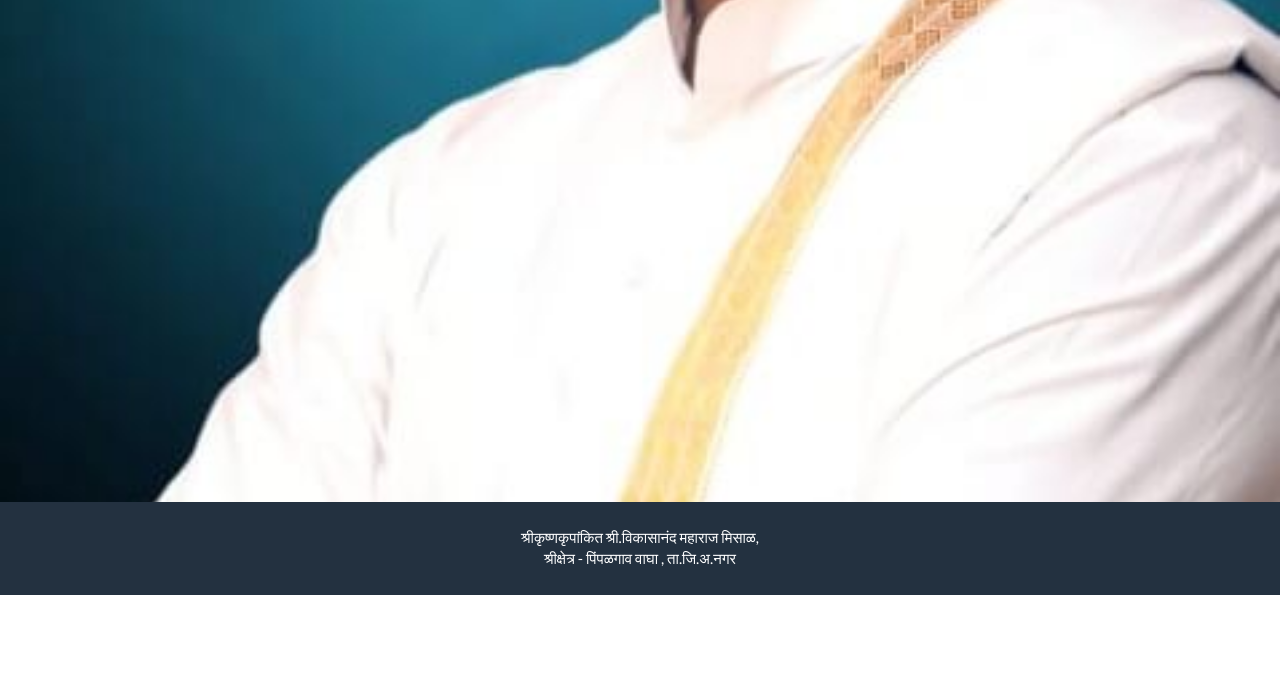
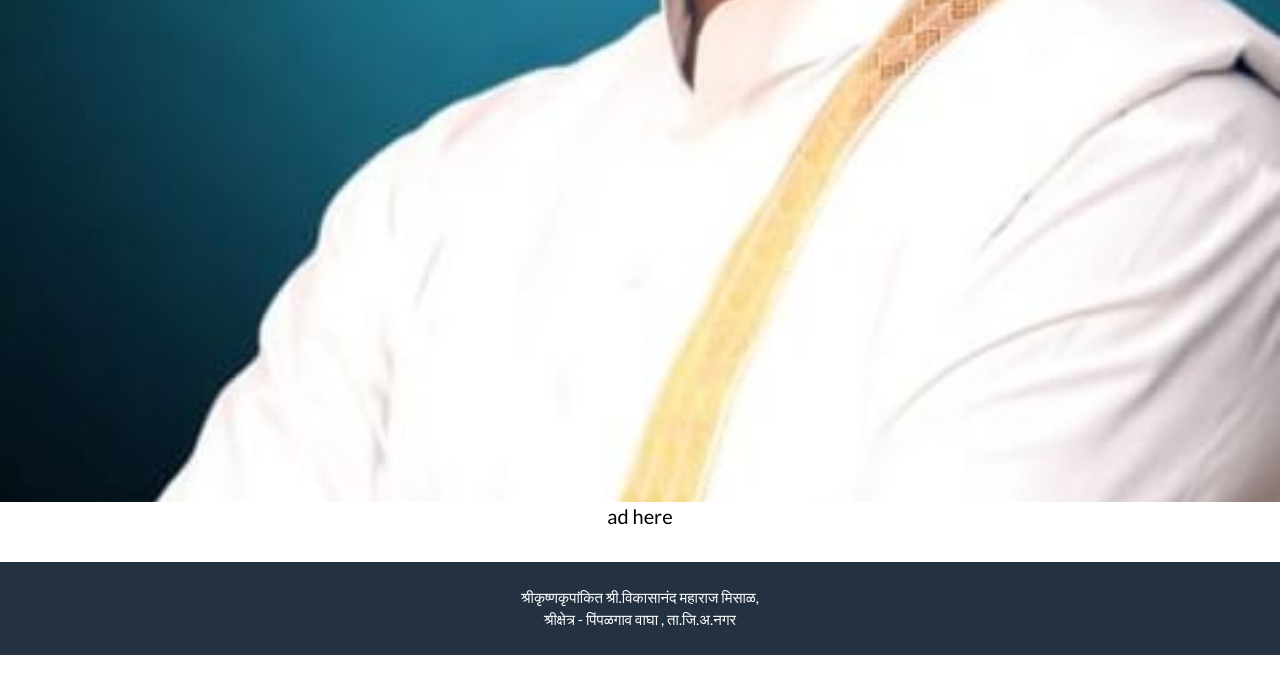
Before and after one commit to ajssvarkari/ajssvarkari, a plain HTML site: page apphome.html in a window 1280 px wide. Shown: the part 298-992 px from the top of the page. Drawn offline with nearby package versions, Linux system fonts and the light colour scheme.

Commit message:
add ad section

```diff
--- a/apphome.html
+++ b/apphome.html
@@ -99,6 +99,19 @@
         </div>
     </header>
 
+    <section id="portfolio" style="padding: 0 0;">
+        <div class="container">
+            <div class="row">
+                <div class="col-lg-12 text-center">
+                    <p>ad here</p>
+                    <!-- <h2>श्रीकृष्णकृपांकित श्री.विकासानंद महाराज मिसाळ,<br>श्रीक्षेत्र - पिंपळगाव वाघा , ता.जि.अ.नगर</h2> -->
+                    <!-- <hr class="star-primary"> -->
+					</br>
+                </div>
+            </div>
+        </div>
+    </section>
+
     <!-- Footer -->
     <footer class="text-center">
         <div class="footer-below">
```
Also changed, not shown: img/logo_1.png, 2 other files.
